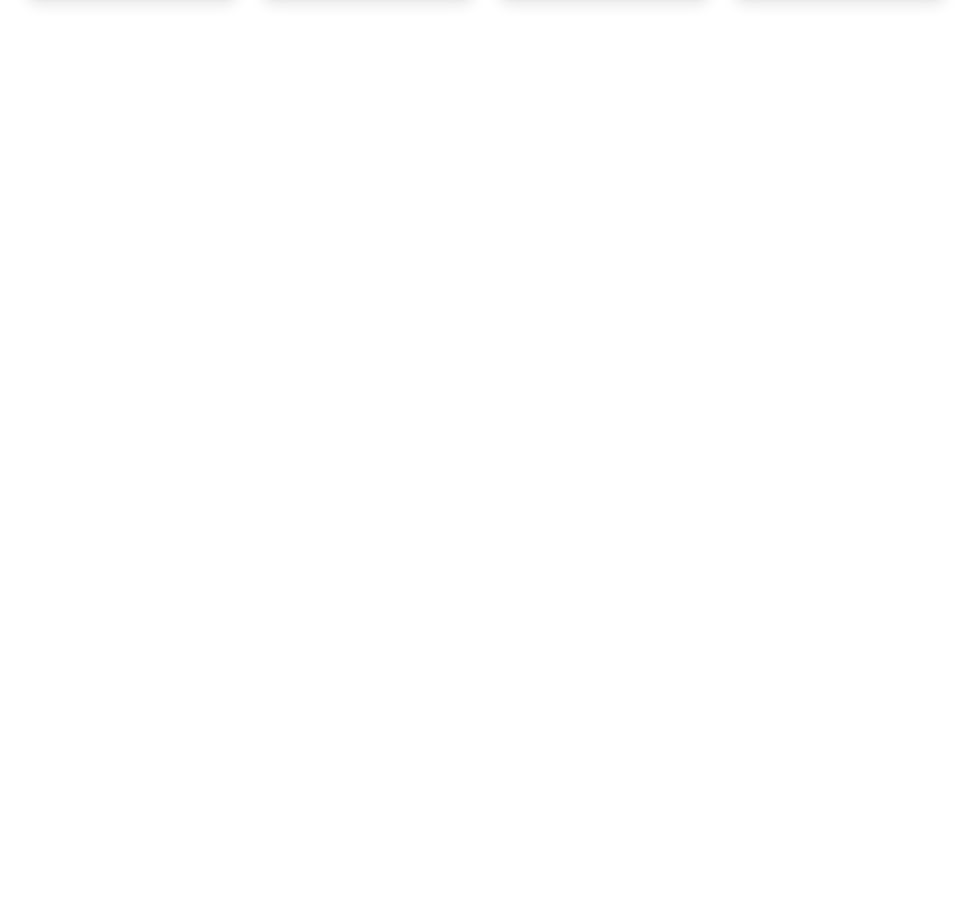
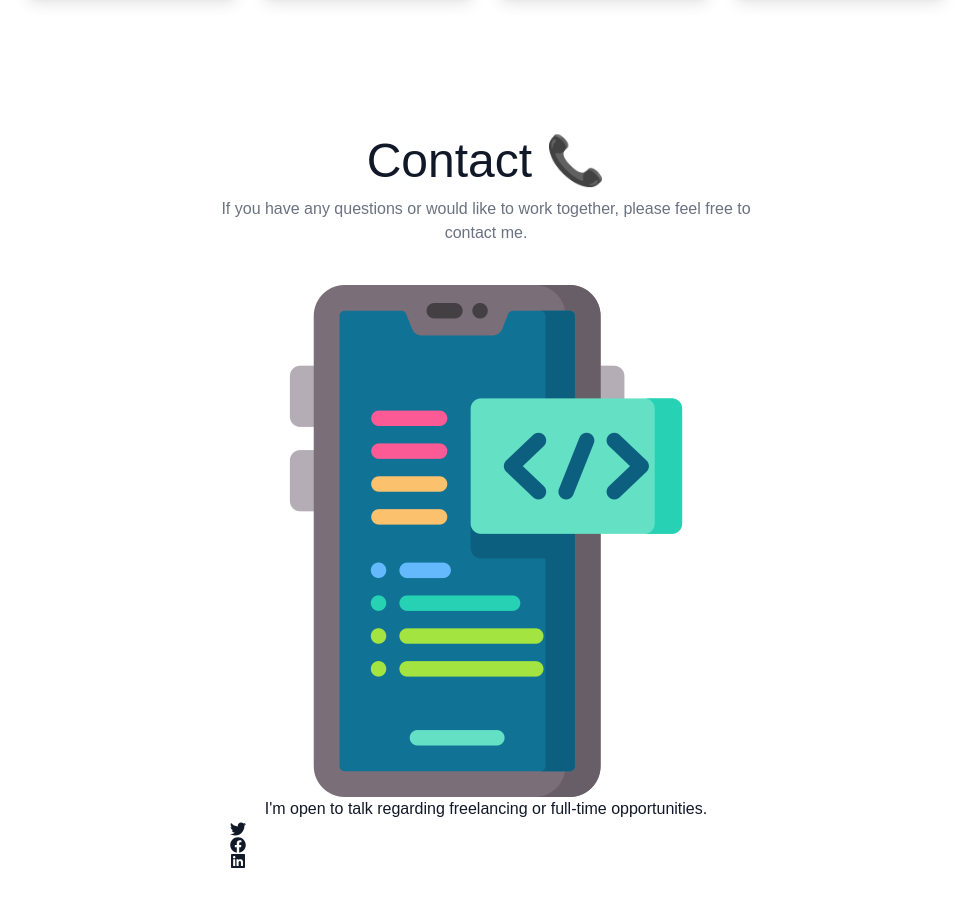
Before and after one commit to AtahanKocc/PortfolioXpress, a React (Create React App) app: page / in a window 1280 px wide. Shown: the part 3260-4167 px from the top of the page, without its empty margins (154-1125 px from the left). Before the commit the page ends 3321 px from the top, so only its background shows below. Built offline with nearby package versions, Linux system fonts and the light colour scheme.

Commit message:
added contact section

```diff
--- a/src/App.js
+++ b/src/App.js
@@ -5,6 +5,7 @@ import Hero from "./components/Hero";
 import Services from "./components/Services";
 import Portfolio from "./components/Portfolio";
 import Skills from "./components/Skills";
+import Contact from "./components/Contact";
 
 function App() {
   const [darkMode, setDarkMode] = useState(false);
@@ -18,6 +19,7 @@ function App() {
        <Services />
        <Portfolio />
        <Skills />
+       <Contact />
       </main>
     </div>
   );
--- /dev/null
+++ b/src/components/Contact.jsx
@@ -0,0 +1,52 @@
+import React from 'react'
+import Section from "./common/Section"
+import {FaTwitter, FaFacebook, FaLinkedin, FaArrowDown} from 'react-icons/fa';
+import contact from '../assets/development.png'
+
+
+const Contact = () => {
+
+   const SOCIAL = [
+    {
+        id:1,
+        link: "https://twitter.com/AtahanKoc",
+        icon: <FaTwitter />,
+    },
+    {
+        id:2,
+        link: "https://www.facebook.com/",
+        icon: <FaFacebook />,
+    },
+    {
+        id:3,
+        link: "https://www.linkedin.com/in/atahankoc/",
+        icon: <FaLinkedin />,
+    }
+   ];
+
+
+
+    return (
+    <Section title="Contact 📞"
+    subtitle="If you have any questions or would like to work together, please feel free to contact me.">
+
+    <div>
+        <div><img src={contact} alt=''></img></div>
+        <div>
+            <p>
+                I'm open to talk regarding freelancing or full-time opportunities.
+            </p>
+        </div>
+        <div>
+            {SOCIAL.map(({id, link, icon}) => (
+               <a href="">{icon}</a>
+            ))}
+        </div>
+    </div>
+
+
+    </Section>
+  )
+}
+
+export default Contact
--- a/src/components/Skills.jsx
+++ b/src/components/Skills.jsx
@@ -63,7 +63,7 @@ const Skills = () => {
 
     return (
         <Section
-            title="Skills ⚒️"
+            title="Skills 🛠️"
             subtitle="These are the technologies I've worked with"
         >
             <div className='grid grid-cols-4 gap-5'>
```
